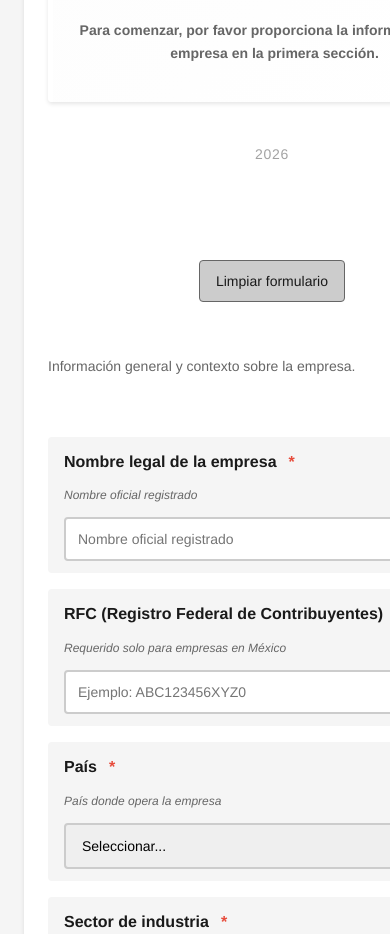
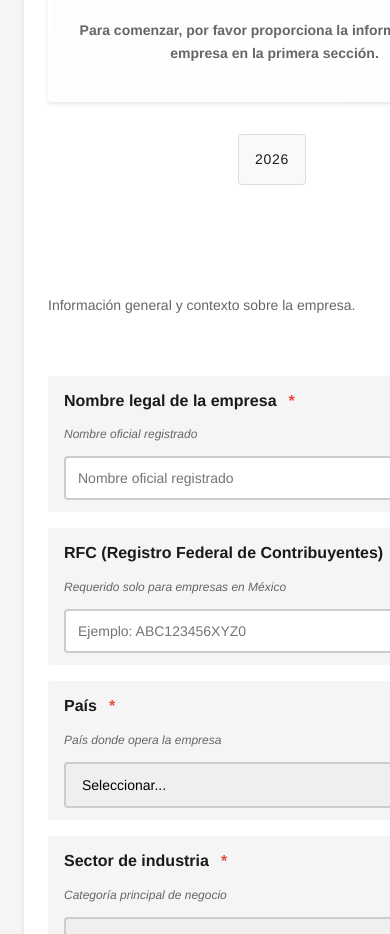
Before and after one commit to The-Climb-Institute/cuestionario-nis, a website: page docs/index.html in a window 390 px wide. Shown: the part 1700-2634 px from the top of the page. Drawn offline with Linux system fonts and the light colour scheme.

Commit message:
fix(task-14): remove left pane clear button; style year selector tabs for visibility
- Remove "Limpiar formulario" button from form controls div (was left-pane duplicate)
- Add proper styling for year selector tabs:
  - Selected year: gold background with white text for high contrast
  - Unselected year: light gray background with dark text
  - Hover effect on unselected year for better UX
  - Both tabs displayed with borders and rounded corners
  - Minimum width and consistent padding for tab appearance
- Update styles for both desktop (vertical) and mobile (horizontal) layouts
- All 199 unit tests passing

Co-Authored-By: Claude Haiku 4.5 <noreply@anthropic.com>

```diff
--- a/docs/css/styles.css
+++ b/docs/css/styles.css
@@ -1220,21 +1220,32 @@ footer p {
   font-weight: bold;
   color: var(--color-dark);
   transition: all 0.3s ease;
-  padding: var(--spacing-sm);
+  padding: var(--spacing-md);
   text-align: center;
   cursor: pointer;
+  background-color: #f5f5f5;
+  border: 1px solid #ddd;
+  border-radius: 4px;
+  min-width: 60px;
 }
 
 .year-label-unselected {
-  opacity: 0.6;
+  opacity: 1;
   font-size: var(--font-size-base);
-  color: var(--color-gray-dark);
+  color: var(--color-dark);
+  background-color: #f9f9f9;
+}
+
+.year-label-unselected:hover {
+  background-color: #e8e8e8;
 }
 
 .year-label-selected {
   opacity: 1;
-  color: var(--color-gold-primary);
-  border-bottom: 3px solid var(--color-gold-primary);
+  color: white;
+  background-color: var(--color-gold-primary);
+  border-color: var(--color-gold-primary);
+  font-weight: 700;
 }
 
 /**
@@ -1274,33 +1285,39 @@ footer p {
 
 .year-cylinder .year-label {
   position: static;
-  width: 100%;
+  width: auto;
   text-align: center;
   line-height: 1.2;
-  padding: var(--spacing-sm);
+  padding: var(--spacing-md);
   backface-visibility: visible;
   writing-mode: vertical-rl;
   transform: rotate(180deg);
   display: block;
+  background-color: #f5f5f5;
+  border: 1px solid #ddd;
+  border-radius: 4px;
+  min-width: 60px;
 }
 
 .year-cylinder .year-label-selected {
   font-size: 18px;
   font-weight: 700;
-  color: var(--color-gold-primary);
+  color: white;
   letter-spacing: 0.08em;
   transform: rotate(180deg);
   text-shadow: none;
-  border-bottom: 3px solid var(--color-gold-primary);
+  background-color: var(--color-gold-primary);
+  border-color: var(--color-gold-primary);
 }
 
 .year-cylinder .year-label-unselected {
   font-size: 14px;
   font-weight: 400;
-  color: var(--color-gray-dark);
+  color: var(--color-dark);
   letter-spacing: 0.05em;
   transform: rotate(180deg);
-  opacity: 0.6;
+  opacity: 1;
+  background-color: #f9f9f9;
 }
 
 /**
@@ -1345,7 +1362,11 @@ footer p {
   .year-cylinder .year-label {
     writing-mode: horizontal-tb;
     transform: none;
-    padding: var(--spacing-sm) var(--spacing-md);
+    padding: var(--spacing-md);
+    background-color: #f5f5f5;
+    border: 1px solid #ddd;
+    border-radius: 4px;
+    min-width: 60px;
   }
 
   .year-cylinder .year-label-selected {
@@ -1354,12 +1375,21 @@ footer p {
     transform: none;
     text-shadow: none;
     letter-spacing: 0.08em;
+    color: white;
+    background-color: var(--color-gold-primary);
+    border-color: var(--color-gold-primary);
   }
 
   .year-cylinder .year-label-unselected {
     font-size: 14px;
     transform: none;
     letter-spacing: 0.05em;
+    color: var(--color-dark);
+    background-color: #f9f9f9;
+  }
+
+  .year-cylinder .year-label-unselected:hover {
+    background-color: #e8e8e8;
   }
 
   .year-selector-label {
--- a/docs/js/form.js
+++ b/docs/js/form.js
@@ -347,18 +347,6 @@ class NISFormRenderer {
 
     // Task 12 Phase 2: Initialize scroll effects
     this.initializeScrollEffects();
-
-    // Task 12 Phase 3: Add clear form button (near the top, in form controls area)
-    const formControlsDiv = document.createElement('div');
-    formControlsDiv.className = 'form-controls';
-    const clearBtn = document.createElement('button');
-    clearBtn.id = 'btn-clear-form';
-    clearBtn.type = 'button';
-    clearBtn.className = 'btn btn-secondary btn-clear';
-    clearBtn.textContent = 'Limpiar formulario';
-    clearBtn.addEventListener('click', () => this.clearFormData());
-    formControlsDiv.appendChild(clearBtn);
-    yearRailDiv.appendChild(formControlsDiv);
 
     // Renderizar cada sección
     Object.keys(this.formFields).forEach(seccion => {
```
